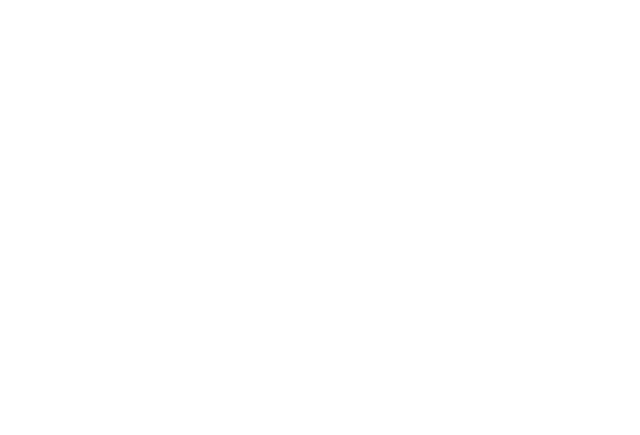
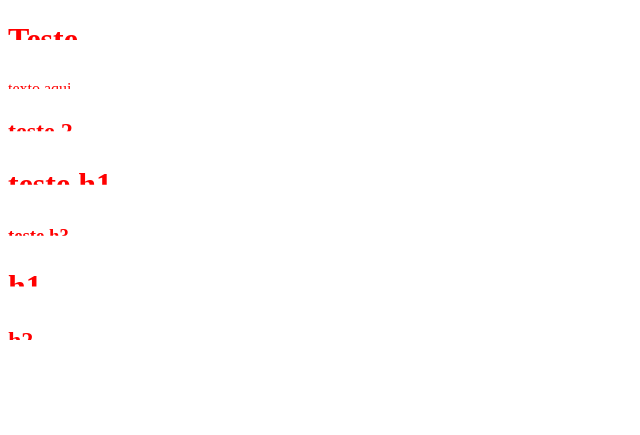
Before and after one commit to Vjfrib/terminar-logo-essa-do-replit, a plain HTML site: page index.html in a window 1280 px wide. Shown: the whole page, without its empty margins (0-640 px from the left). Drawn offline with Linux system fonts and the light colour scheme.

Commit message:
teste 2
foi

```diff
--- a/index.html
+++ b/index.html
@@ -1,5 +1,5 @@
 <!DOCTYPE html>
-<html lang="en">
+<html lang="pt">
 <head>
   <meta charset="UTF-8">
   <meta name="viewport" content="width=device-width, initial-scale=1.0">
@@ -10,10 +10,31 @@
 
   <title>Document</title>
   <link rel="icon" href="">
+  <style>
+    .half-red, p, h2, h1{
+      color: red;
+      clip-path: inset(0 0 50% 0);
+    }
+  </style>
 </head>
+
 <body>
 
+  <div>
+    <h1 class="half-red">Teste</h1>
+    <p class="half-red">texto aqui</p>
+    <h2 class="half-red">teste 2</h2>
+    <h1 class="half-red">teste h1</h1>
+    <h3 class="half-red">teste h3</h3>
+    <script></script>
+  </div>
 
+  <div class="half-red">
+    <h1>h1</h1>
+    <h2>h2</h2>
+    <h3>h3</h3>
+    <p>p</p>
+  </div>
 
 </body>
 </html>
```
